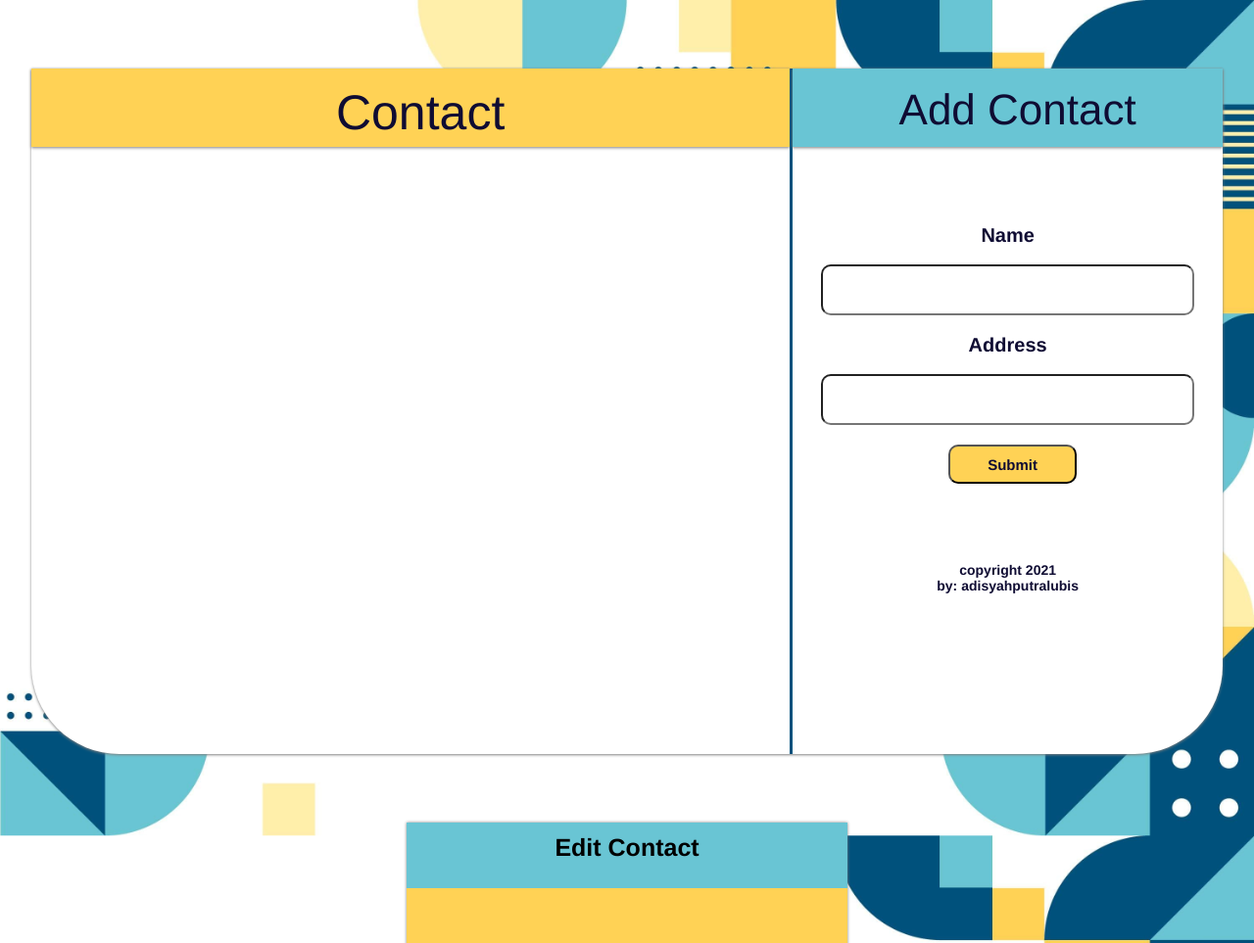
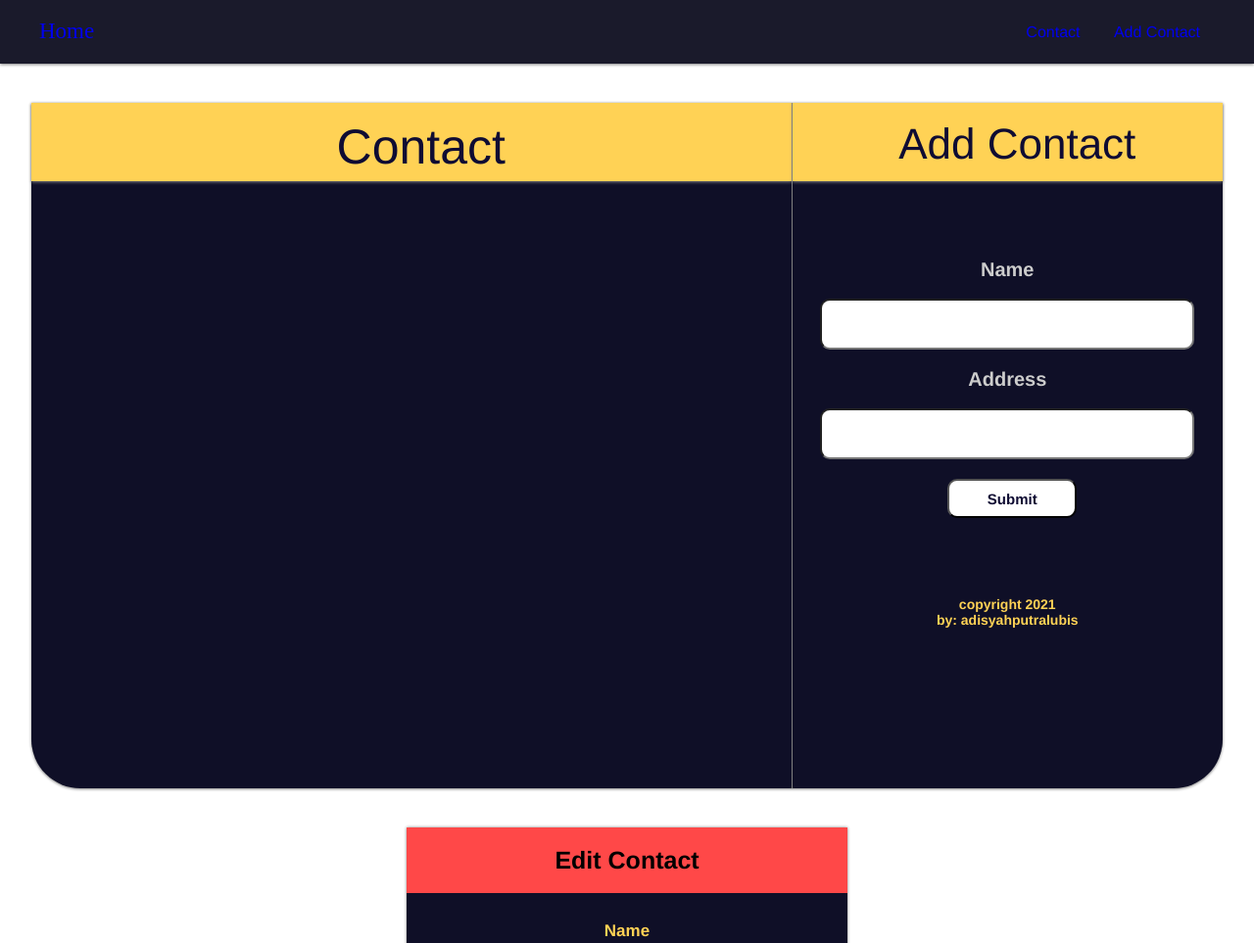
Before and after one commit to Adisyahputra07/javascript-pure-todo-list, a plain HTML site: page object-contact-app/index.html in a window 1280 px wide. Shown: the top 963 px of the page at 98% size. Drawn offline with Linux system fonts and the light colour scheme.

Commit message:
using simple hof

```diff
--- a/object/index.html
+++ b/object-contact-app/index.html
@@ -9,11 +9,19 @@
   </head>
   <body>
     <div class="container">
-      <div class="navbar"></div>
+      <div class="navbar">
+        <div class="nav-one">
+          <a href="#">Home</a>
+        </div>
+        <div class="nav-two">
+          <a href="#header-contact">Contact</a>
+          <a href="#headerInput">Add Contact</a>
+        </div>
+      </div>
       <!-- content content -->
       <div class="container-two">
         <main class="one">
-          <div class="header-contact">
+          <div class="header-contact" id="header-contact">
             <h1>Contact</h1>
           </div>
           <div class="contact"></div>
@@ -46,7 +54,7 @@
         </div>
         <div class="from-edit">
           <form action="#/" id="editForm">
-            <label for="editName"></label><br />
+            <label for="editName">Name</label><br />
             <input type="text" name="editName" id="editName" /><br />
             <label for="editAddress">Address</label><br />
             <input type="text" name="editAddress" id="editAddress" /><br />
--- a/object/script.js
+++ b/object-contact-app/script.js
@@ -9,16 +9,16 @@ let inpuEditAddress = document.querySelector("#editAddress");
 
 // Add Contact// Add Contact//
 // amati flownya adi!!!
-function loopContact() {
+function loopContact(data) {
   let html = "";
 
-  for (let datas of dataContact) {
+  for (let datas of data) {
     html += `<div class="card" id="${datas.id}">
     <p class="names"><span>Name</span> : ${datas.name}</p>
     <p class="address"><span>Address</span> : ${datas.address}</p>
     <div class="button-contact">
       <button class="delete-contact" onclick="deleteContact(${datas.id})">delete</button>
-      <button class="edit-contact" onclick="editContact(${datas.id})">edit</button>
+      <a href="#editForm"><button class="edit-contact" onclick="editContact(${datas.id})">edit</button></a>
     </div>
   </div>`;
   }
@@ -45,19 +45,24 @@ from.addEventListener("submit", function (e) {
   inputName.value = "";
   inputAddress.value = "";
   dataContact.push(data);
-  loopContact();
+  loopContact(dataContact);
   console.log(dataContact);
 });
 
+let dataDelet = {};
 // Add Contact // Add Contact//
 function deleteContact(id) {
-  dataContact.map((data) => {
-    if (data.id == id) {
-      dataContact.splice(data, 1);
-      console.log(dataContact);
-    }
+  dataDelet = dataContact.filter((item) => {
+    return item.id != id;
   });
-  loopContact();
+
+  console.log(dataDelet);
+  loopContact(dataDelet);
+
+  // dataContact.splice(
+  //   dataContact.findIndex((data) => data.id === id),
+  //   1
+  // );
 }
 
 // Edit Contact// Edit Contact//
@@ -90,7 +95,7 @@ fromEdit.addEventListener("submit", (e) => {
       data.address = inpuEditAddress.value;
       // dataContact.splice(data.id);
       console.log(dataContact);
-      loopContact();
+      loopContact(dataContact);
     }
   });
   if (inputEditName.value == "" || inpuEditAddress.value == "") {
--- a/object/style.css
+++ b/object-contact-app/style.css
@@ -131,17 +131,49 @@ table {
 /* START CSS */ /* START CSS */ /* START CSS */ /* START CSS */
 /* START CSS */ /* START CSS */ /* START CSS */ /* START CSS */
 body {
-  background-image: url(./aset-object/bg1.jpg);
+  /* background-image: url(./aset-object/bg1.jpg); */
   background-size: 100%;
 }
+
+.navbar {
+  width: 100%;
+  height: 65px;
+  background-color: rgb(26, 26, 43);
+  display: flex;
+  justify-content: space-between;
+  box-shadow: 0px 1px 3px grey;
+}
+
+.nav-one {
+  padding-top: 20px;
+  margin-left: 40px;
+  font-size: 23px;
+  background-color: rgb(26, 26, 43);
+}
+
+.nav-one > a {
+  text-decoration: none;
+}
+
+.nav-two {
+  padding-top: 25px;
+  margin-right: 40px;
+  background-color: rgb(26, 26, 43);
+  font-family: "Franklin Gothic Medium", "Arial Narrow", Arial, sans-serif;
+}
+.nav-two > a {
+  margin-right: 15px;
+  margin-left: 15px;
+  text-decoration: none;
+}
 .container-two {
-  background-color: #fff;
-  border-bottom-left-radius: 90px;
-  border-bottom-right-radius: 90px;
+  background-color: rgb(15, 15, 39);
+  border-bottom-left-radius: 50px;
+  border-bottom-right-radius: 50px;
   height: 700px;
   width: 95%;
   display: flex;
-  margin: 70px auto;
+  margin: 40px auto;
   font-family: "Franklin Gothic Medium", "Arial Narrow", Arial, sans-serif;
   box-shadow: 0px 1px 3px grey;
 }
@@ -151,7 +183,7 @@ body {
 }
 
 .two {
-  border-left: 3px solid #00517c;
+  border-left: 1px solid grey;
   flex: 1.7;
   color: #0f0c33;
 }
@@ -181,7 +213,6 @@ body {
 .card {
   margin-left: 10px;
   margin-bottom: 2em;
-  border: 1px solid #eee;
   border-radius: 8px;
   padding: 10px;
   width: 160px;
@@ -189,6 +220,7 @@ body {
   box-shadow: 0px 2px 2px #ccc;
   display: inline-block;
   word-wrap: break-word;
+  background-color: rgb(141, 144, 151);
 }
 
 .names {
@@ -236,7 +268,7 @@ p {
 .header-input {
   width: 100%;
   height: 40px;
-  background-color: #69c5d4;
+  background-color: #ffd255;
   padding-top: 20px;
   padding-bottom: 20px;
   margin-bottom: 15px;
@@ -258,6 +290,7 @@ p {
 .input > form > label {
   font-size: 20px;
   font-weight: bold;
+  color: #ccc;
 }
 
 .input > form > input {
@@ -278,7 +311,7 @@ p {
   margin-bottom: 80px;
   border-radius: 10px;
   font-size: 15px;
-  background-color: #ffd255;
+  background-color: white;
   font-family: "Franklin Gothic Medium", "Arial Narrow", Arial, sans-serif;
   color: #0f0c33;
   font-weight: bold;
@@ -293,6 +326,7 @@ p {
   margin: 30px auto;
   text-align: center;
   box-shadow: 0px 0px 3px grey;
+  background-color: rgb(15, 15, 39);
 }
 
 .navbar-edit {
@@ -301,8 +335,8 @@ p {
   font-size: 25px;
   width: 100%;
   height: 67px;
-  background-color: #69c5d4;
-  line-height: 50px;
+  background-color: #ff4848;
+  line-height: 67px;
   font-weight: bold;
   font-family: "Franklin Gothic Medium", "Arial Narrow", Arial, sans-serif;
 }
@@ -315,6 +349,7 @@ p {
 }
 
 .from-edit label {
+  color: #ffd255;
   font-size: 17px;
   font-family: "Franklin Gothic Medium", "Arial Narrow", Arial, sans-serif;
   font-weight: bold;
@@ -338,6 +373,7 @@ p {
 
 .footer > span {
   font-size: 14px;
+  color: #ffd255;
 }
 
 /* Responsive */ /* Responsive */ /* Responsive */
```
Also changed, not shown: object-contact-app/aset-object/bg1.jpg (added), object-contact-app/edit.css (renamed from object/edit.css), object-contact-app/edit.html (renamed from object/edit.html), object/aset-object/bg1.jpg (deleted).
